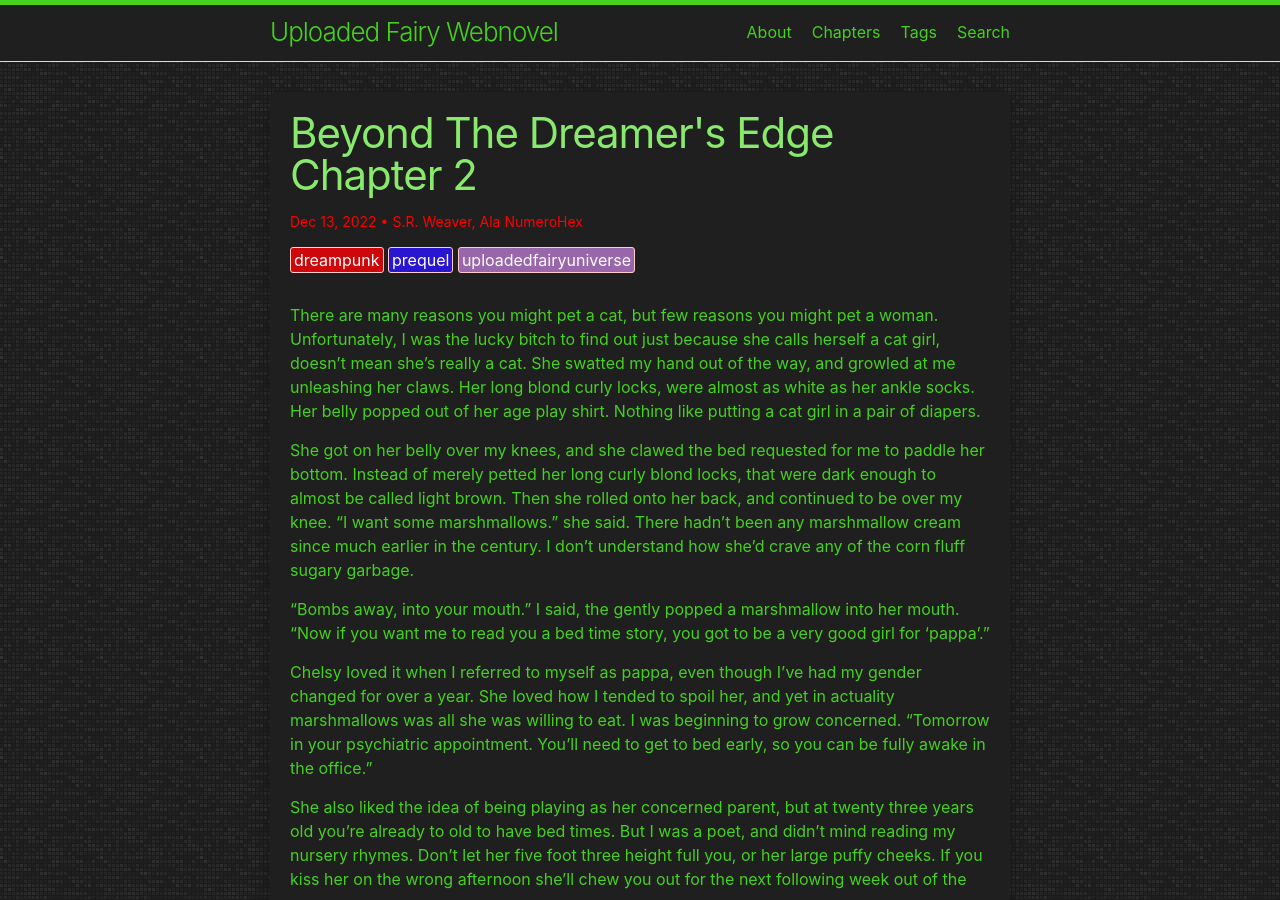
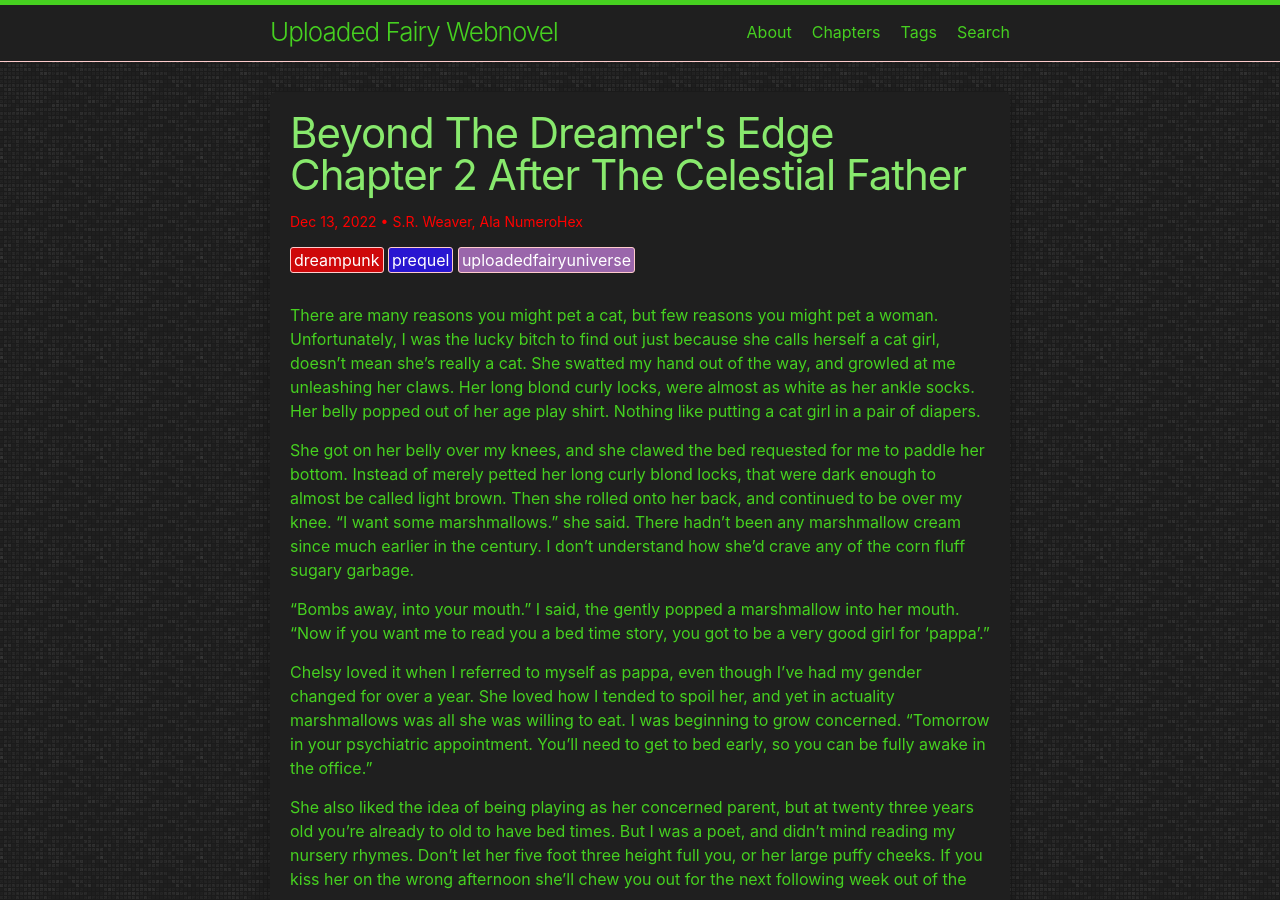
Before and after one commit to LWFlouisa/UploadedFairyOELN, a Jekyll site: the page built from _posts/2022-12-13-beyondthedreamersedge_chapter2.md, in a window 1280 px wide and 900 px high. Built offline with Jekyll 4.4.1, drawn with Linux system fonts in a browser that asks for light colours; our own code applies the rules of GitHub Pages for plain Markdown files.

Commit message:
Update 2022-12-13-beyondthedreamersedge_chapter2.md

```diff
--- a/_posts/2022-12-13-beyondthedreamersedge_chapter2.md
+++ b/_posts/2022-12-13-beyondthedreamersedge_chapter2.md
@@ -1,5 +1,5 @@
 ---
-title: "Beyond The Dreamer's Edge Chapter 2"
+title: "Beyond The Dreamer's Edge Chapter 2 After The Celestial Father"
 author: "S.R. Weaver, Ala NumeroHex"
 tags: prequel uploadedfairyuniverse dreampunk
 ---
```
